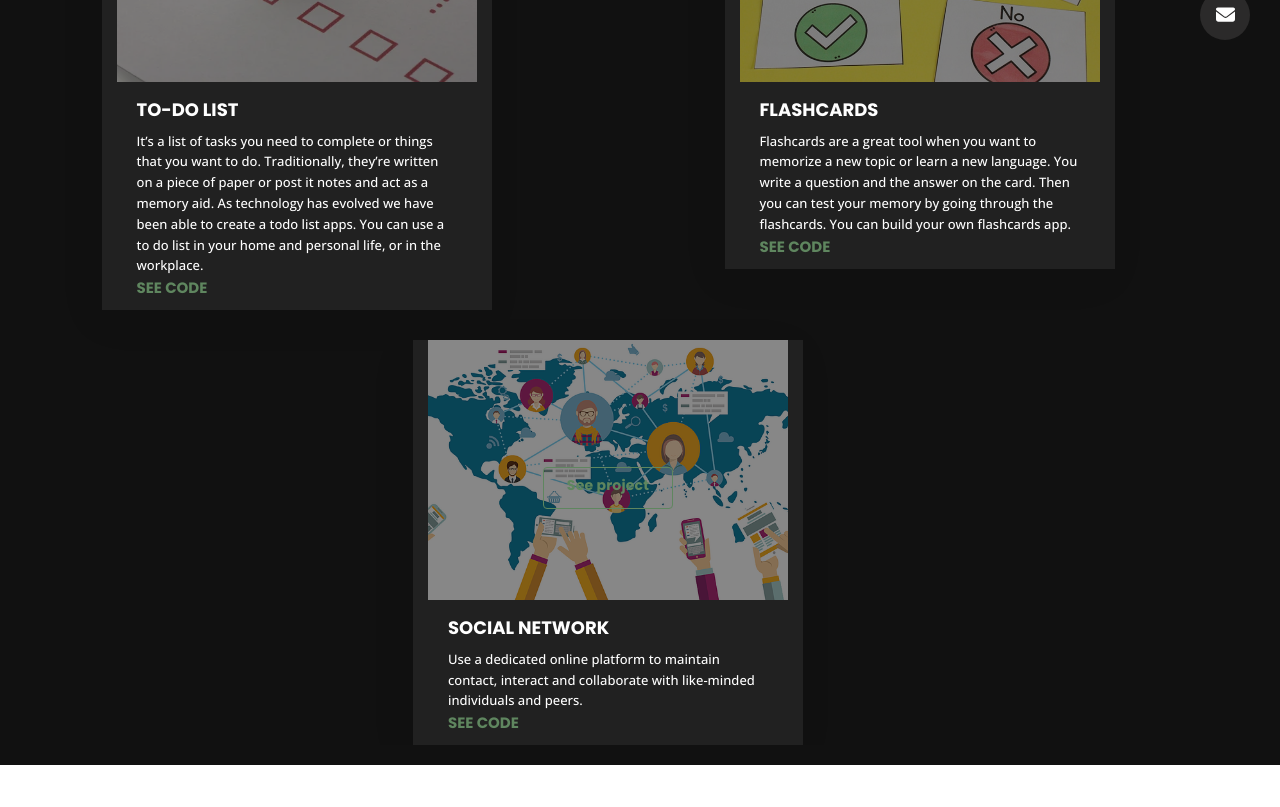
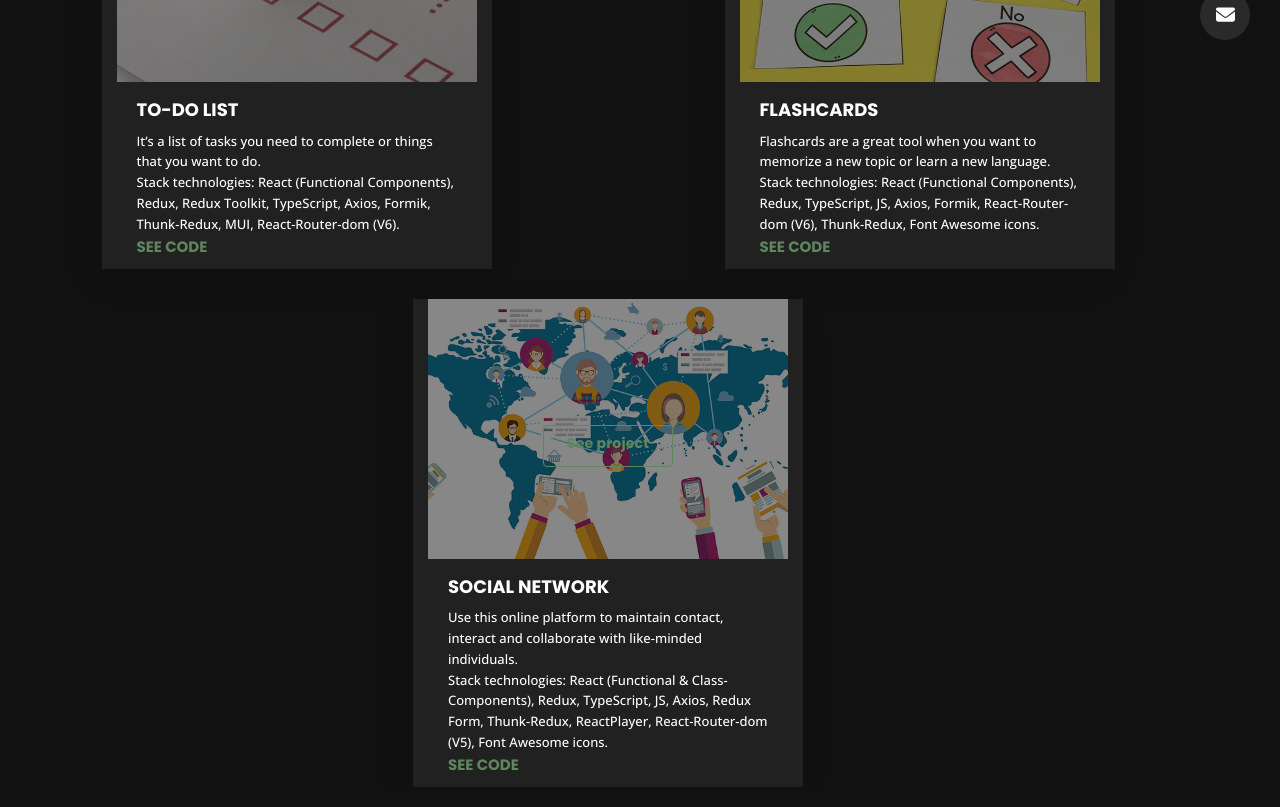
Before and after one commit to JulieBenchuk/portfolio-frontend-dev, a React (Create React App) app: page /projects in a window 1280 px wide. Shown: the part 400-1207 px from the top of the page. Before the commit the page ends 1165 px from the top, so only its background shows below. Built offline with nearby package versions, Linux system fonts and the light colour scheme.

Commit message:
feat: added stack technologies

```diff
--- a/src/projects/Projects.js
+++ b/src/projects/Projects.js
@@ -34,11 +34,14 @@ export const Projects = () => {
                     <div className={style.projects}>
                         <Project name={'To-do list'} style={todoStyle}
                                  url={'https://juliebenchuk.github.io/todolist/'} urlCode={"https://github.com/JulieBenchuk/todolist"}
-                                 shortDescription={`It’s a list of tasks you need to complete or things that you want to do.  Traditionally, they’re written on a piece of paper or post it notes and act as a memory aid. As technology has evolved we have been able to create a todo list apps. You can use a to do list in your home and personal life, or in the workplace.`}/>
+                                 shortDescription={`It’s a list of tasks you need to complete or things that you want to do.`}
+                        stack={"React (Functional Components), Redux, Redux Toolkit, TypeScript, Axios, Formik, Thunk-Redux, MUI, React-Router-dom (V6)."}/>
                         <Project name={'Flashcards'} style={cardsStyle} url={'https://densalab.github.io/work_in_friday/'} urlCode={"https://github.com/DenSalab/work_in_friday"}
-                                 shortDescription={`Flashcards are a great tool when you want to memorize a new topic or learn a new language. You write a question and the answer on the card. Then you can test your memory by going through the flashcards.  You can build your own flashcards app.`}/>
+                                 shortDescription={`Flashcards are a great tool when you want to memorize a new topic or learn a new language.`}
+                        stack={"React (Functional Components), Redux, TypeScript, JS, Axios, Formik, React-Router-dom (V6), Thunk-Redux, Font Awesome icons."}/>
                         <Project name={'Social network'} style={socialStyle}
-                                 url={'https://juliebenchuk.github.io/social-network/'} urlCode={"https://github.com/JulieBenchuk/social-network"} shortDescription={`Use a dedicated online platform to maintain contact, interact and collaborate with like-minded individuals and peers.`}/>
+                                 url={'https://juliebenchuk.github.io/social-network/'} urlCode={"https://github.com/JulieBenchuk/social-network"} shortDescription={`Use this online platform to maintain contact, interact and collaborate with like-minded individuals.`}
+                        stack={"React (Functional & Class-Components), Redux, TypeScript, JS, Axios, Redux Form, Thunk-Redux, ReactPlayer, React-Router-dom (V5), Font Awesome icons."}/>
                     </div>
                 </div>
             </Slide>
--- a/src/projects/project/Project.js
+++ b/src/projects/project/Project.js
@@ -13,6 +13,7 @@ export const Project = (props) => {
             <div className={style.description}>
                 <h5 className={style.title}>{props.name}</h5>
                 <p className={style.description_text}>{props.shortDescription}</p>
+                <p className={style.description_text}>Stack technologies: {props.stack}</p>
                 <span>
                     <a href={props.urlCode} target="_blank" className={style.linkToCode}>SEE CODE</a>
                 </span>
--- a/src/projects/project/Project.module.scss
+++ b/src/projects/project/Project.module.scss
@@ -90,7 +90,8 @@
       font-size: 13px;
       font-family: 'Open Sans', sans-serif;
     }
-    .linkToCode{
+
+    .linkToCode {
       color: $primaryColor;
     }
   }
--- a/src/skills/Skills.js
+++ b/src/skills/Skills.js
@@ -109,7 +109,7 @@ export const Skills = () => {
                             <Skill title={"Testing"} icon_svg={test_icon}
                                    description={"Experience with unit testing, API testing (Postman)."}/>
                             <Skill title={"Docker"} icon={faDocker}
-                                   description={"Basic knowledge."}/>
+                                   description={"Theoretical knowledge of Docker."}/>
                         </div>
                     </div>
                 </div>
```
